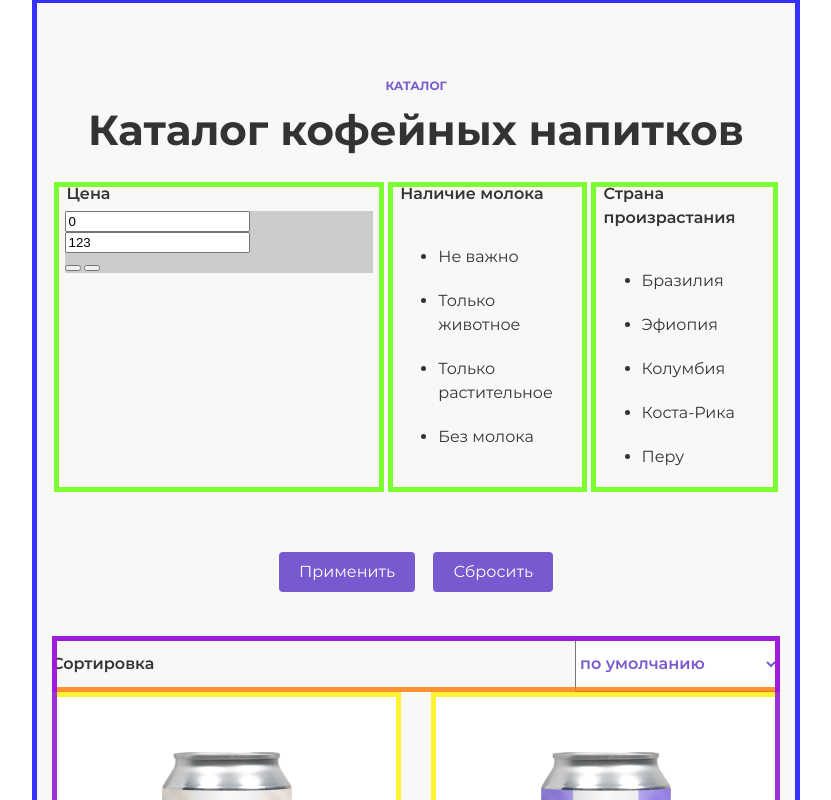
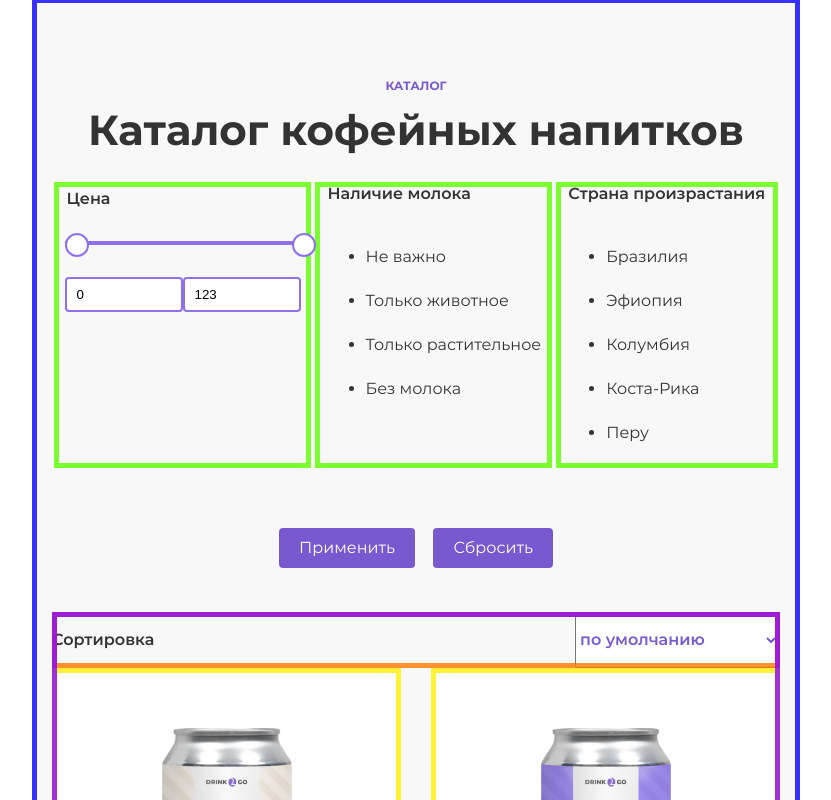
Before and after one commit to AleksenkoA/drink2Go, a website: page source/index.html in a window 1280 px wide. Shown: the part 1414-2214 px from the top of the page, without its empty margins (224-1055 px from the left). Drawn offline with nearby package versions, Linux system fonts and the light colour scheme; files that its build step writes are made by us from their sources.

Commit message:
range-bar is done

```diff
--- a/source/index.html
+++ b/source/index.html
@@ -180,9 +180,16 @@
 
                 <!-- Рэндж-слайдер цена-->
                   <fieldset class="catalog__form-fieldset-price">
-                    <legend class="catalog__form-title">Цена</legend>
 
                     <div class="range">
+                      <legend class="catalog__form-title">Цена</legend>
+                      <div class="range__scale">
+                        <div class="range__bar" style="left: 0; width: 241px;">
+                          <button type="button" class="range__toggle range__toggle-min"><span class="visually-hidden">Изменить минимальную цену</span></button>
+                          <button type="button" class="range__toggle range__toggle-max"><span class="visually-hidden">Изменить максимальную цену</span></button>
+                        </div>
+                      </div>
+
                       <div class="range__wrapper">
                         <label class="range__label-left visually-hidden" for="range__label-left">от</label>
                         <input class="range__input range__input-left" type="text" value="0" name="min-price" id="range__label-left">
@@ -191,12 +198,6 @@
                         <input class="range__input range__input-right" type="text" value="123" name="max-price" id="range__label-right">
                       </div>
 
-                      <div class="range__scale">
-                        <div class="range__bar" style="left: 0; width: 216px;">
-                          <button type="button" class="range__toggle range__toggle-min"><span class="visually-hidden">Изменить минимальную цену</span></button>
-                          <button type="button" class="range__toggle range__toggle-max"><span class="visually-hidden">Изменить максимальную цену</span></button>
-                        </div>
-                      </div>
                     </div>
                   </fieldset>
 
--- a/source/less/blocks/range.less
+++ b/source/less/blocks/range.less
@@ -1,3 +1,92 @@
-.range {
-  background-color: #cccccc;
+.range__wrapper {
+  display: flex;
+  justify-content: space-between;
 }
+
+.range-input {
+  width: 143px;
+  padding: 12px 20px;
+  font: inherit;
+  font-weight: 700;
+  line-height: 24px;
+  border: none;
+}
+
+.range__label-left {
+  position: absolute;
+  left: 110px;
+  top: 13px;
+  opacity: 0.3;
+  color: #000000;
+}
+
+.range__label-right {
+  position: absolute;
+  right: 20px;
+  top: 13px;
+  opacity: 0.3;
+  color: #000000;
+}
+
+.range-input::placeholder {
+  text-align: right;
+  font-size: 14px;
+  line-height: 24px;
+  font-weight: 500;
+  background-color: #bdbdbd;
+}
+
+.range__input-left {
+  box-sizing: border-box;
+  border: 2px solid #9070ec;
+  width: 118px;
+  border-radius: 4px;
+  background-color: #ffffff;
+  padding: 8px 10px;
+}
+
+.range__input-right {
+  box-sizing: border-box;
+  border: 2px solid #9070ec;
+  width: 118px;
+  border-radius: 4px;
+  background-color: #ffffff;
+  padding: 8px 10px;
+}
+
+.range__bar {
+  position: absolute;
+  left: 0;
+  height: 4px;
+  width: 241px;
+  background-color: #9070ec;
+}
+
+.range__scale {
+  position: relative;
+  height: 2px;
+  background-color: #e2e2e2;
+  border-radius: 2px;
+  margin-top: 30px;
+  margin-bottom: 34px;
+}
+
+.range__toggle {
+  position: absolute;
+  width: 24px;
+  height: 24px;
+  background: #ffffff;
+  border-radius: 50%;
+  cursor: pointer;
+  border: 2px solid #9070ec;
+}
+
+.range__toggle-min {
+  top: -8px;
+  left: 0;
+}
+
+.range__toggle-max {
+  top: -8px;
+  right: -10px;
+}
```
